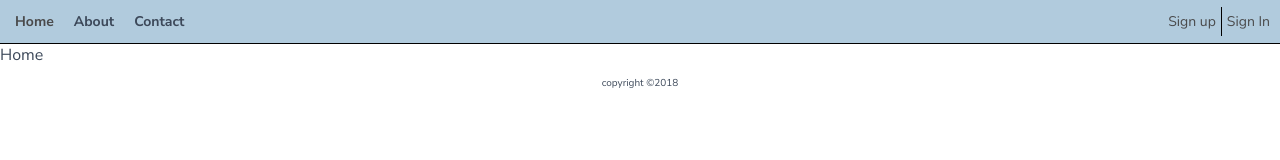
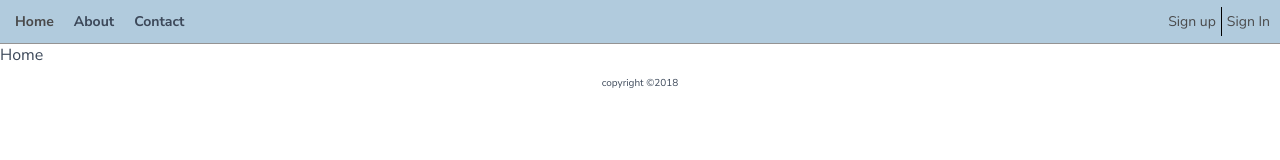
Before and after one commit to excelstudior/tr, a React app: page / in a window 1280 px wide. Built offline with nearby package versions, Linux system fonts and the light colour scheme.

Commit message:
update css

```diff
--- a/src/client/Layout/components/Navbar.css
+++ b/src/client/Layout/components/Navbar.css
@@ -5,7 +5,7 @@
     margin: 0 auto;
     font-weight: 600;
     font-size: 14px;
-    border-bottom: solid 1px #000
+    border-bottom: solid 1px rgb(148, 147, 147)
     /* text-transform: uppercase; */
 }
 .container::after{
```
